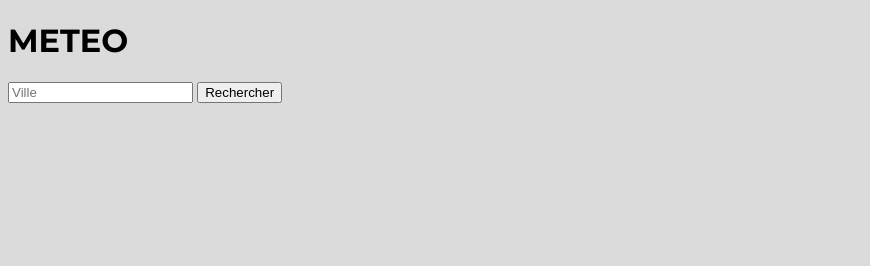
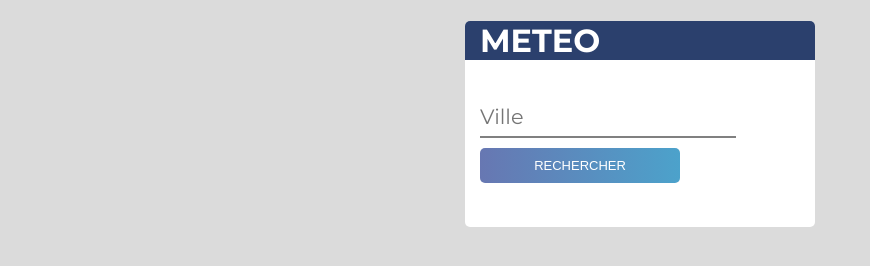
Before and after one commit to XaviLami/API_OS, a plain HTML site: page index.html in a window 1280 px wide. Shown: the whole page, without its empty margins (0-870 px from the left). Drawn offline with Linux system fonts and the light colour scheme.

Commit message:
remise des class HTML pour le css

```diff
--- a/index.html
+++ b/index.html
@@ -8,12 +8,18 @@
     <link rel="stylesheet" href="style.css">
   </head>
   <body>
-    <h1>METEO</h1>
-    <input type="text" id="champ" placeholder="Ville">
-    <button type="submit" id="btn">Rechercher</button>
-    <div id="temp"></div>
-    <div id="humidity"></div>
-    <div id="description"></div>
-    <img id="myImg" src="">
+    <div class="main-box">
+     <div class="box-title">
+       <h1>METEO</h1>
+     </div>
+     <section class="content">
+       <input type="text" class="form__field" placeholder="Ville" id='champ' required />
+       <button class="button_search" id="btn"><span>Rechercher</span></button>
+       <div id="temp"></div>
+       <div id="humidity"></div>
+       <div id="description"></div>
+       <img id="myImg" src="">
+     </section>
+   </div>
   </body>
 </html>
```
